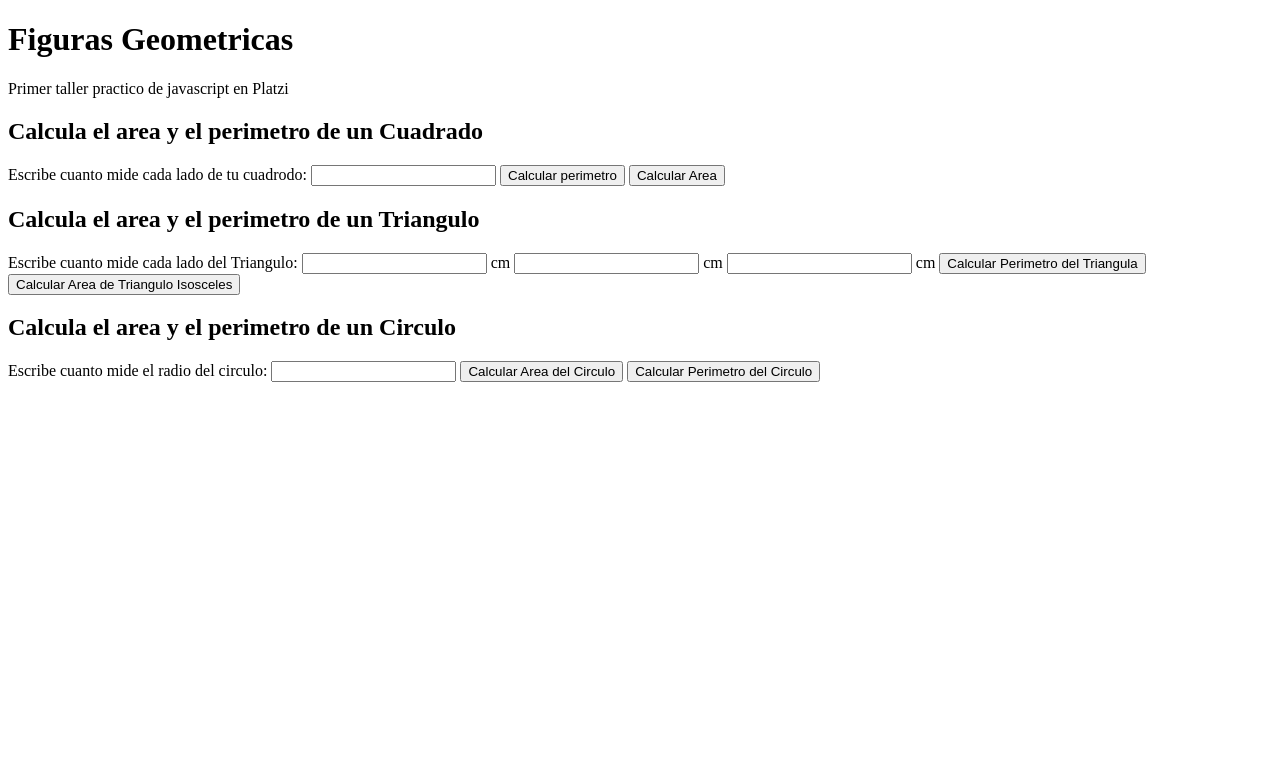
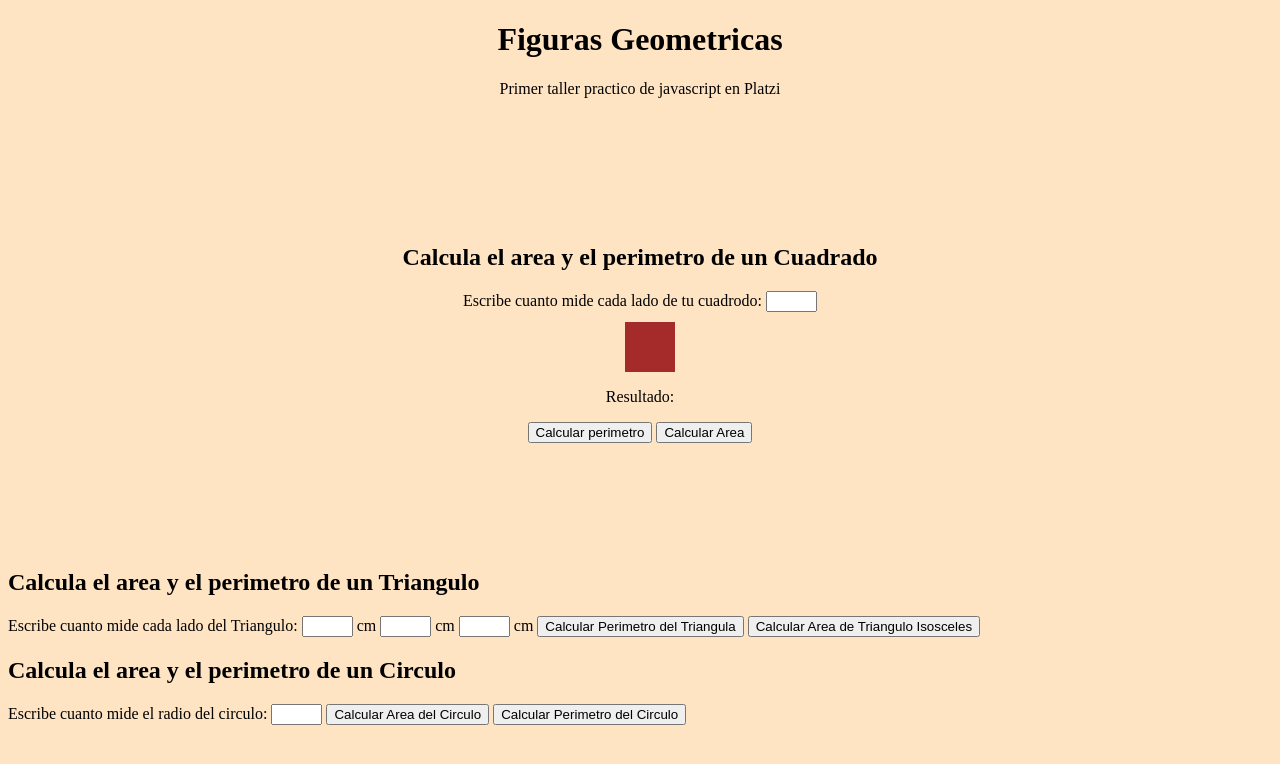
Before and after one commit to ArmandoAra/figuras-geometricas-JS, a plain HTML site: page index.html in a window 1280 px wide. Drawn offline with Linux system fonts and the light colour scheme.

Commit message:
Terminada la seccion del cuadrado

```diff
--- a/index.html
+++ b/index.html
@@ -4,10 +4,11 @@
     <meta charset="UTF-8">
     <meta http-equiv="X-UA-Compatible" content="IE=edge">
     <meta name="viewport" content="width=device-width, initial-scale=1.0">
+    <link rel="stylesheet" href="style.css">
     <title>Figuras geometricas Curso de Platzi</title>
 </head>
 <body>
-    <header>
+    <header class="Encabezado">
         <h1>
             Figuras Geometricas
         </h1>
@@ -20,6 +21,10 @@
                 Escribe cuanto mide cada lado de tu cuadrodo:
             </label>
             <input id="InputCuadrado" type="number"/>
+            <div class="contenedorCuadrado">
+                <div class="figuraCuadrado"></div>
+            </div>
+            <p class="cuadradoResultado">Resultado:</p>
             <button type="button" onclick="calcularPerimetroCuadrado()">
                 Calcular perimetro
             </button>
--- a/index.js
+++ b/index.js
@@ -1,3 +1,9 @@
+// Variables
+var parrafoCuadrado = document.querySelector(".cuadradoResultado");
+var parraTriangulo = document.querySelector(".trianguloResultado");
+var parrafoCirculo = document.querySelector(".circuloResultado");
+
+
 // Codigo del cuadrado
 function perimetroCuadrado(lado){
    return lado * 4;
@@ -58,7 +64,7 @@ function calcularPerimetroCuadrado(){
     const value = input.value;
 
     const perimetro = perimetroCuadrado(value);
-    alert(perimetro);
+    parrafoCuadrado.innerHTML = "Resultado " + perimetro + "cm";
 }
 
 function calcularAreaCuadrado(){
@@ -66,7 +72,7 @@ function calcularAreaCuadrado(){
     const value = input.value;
 
     const area = areaCuadrado(value);
-    alert(area);
+    parrafoCuadrado.innerHTML = "Resultado " + area + "cm";;
 }
 
 // Funciones para los botones del Triangulo
--- a/style.css
+++ b/style.css
@@ -0,0 +1,34 @@
+body{
+    background-color: bisque;
+}
+
+.Encabezado{
+    display: block;
+    text-align: center;
+}
+
+.Cuadrado{
+    display: grid;
+    text-align: center;
+    margin: 10%;
+}
+
+.contenedorCuadrado{
+    display: block;
+    background-color: bisque;
+    height: 50px;
+    width: 100%;
+    text-align: center;
+    margin: 10px;
+}
+
+.figuraCuadrado{
+    display: inline-block;
+    background-color: brown;
+    width: 50px;
+    height: 50px;
+}
+
+input{
+    width: 43px;
+}
```
